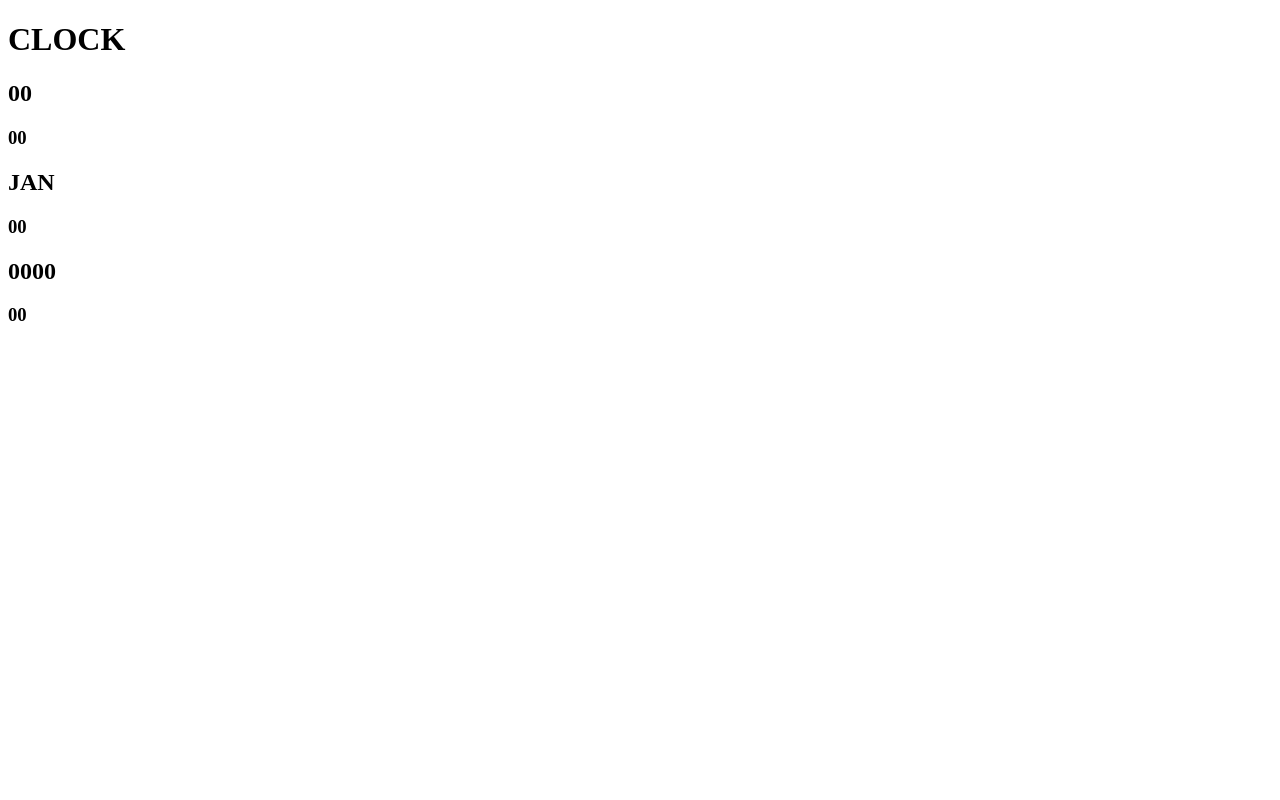
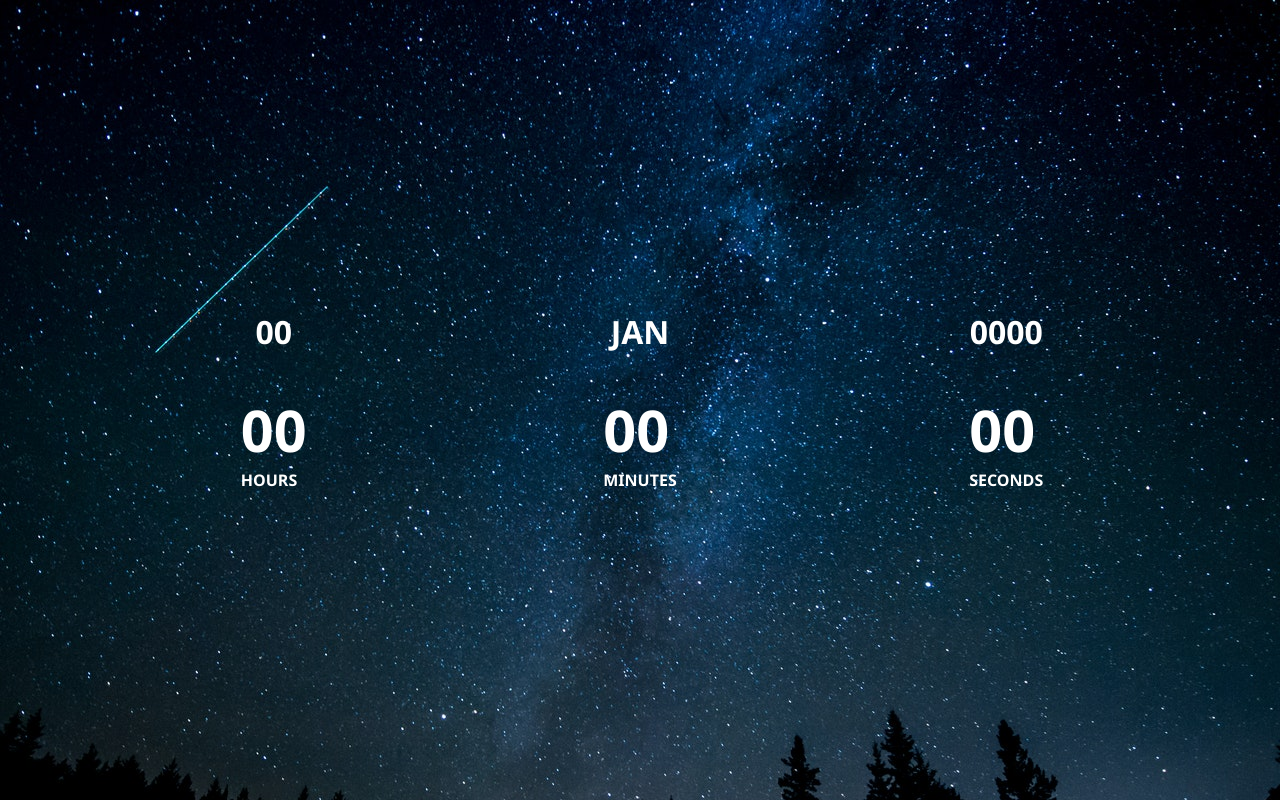
Before and after one commit to shyam500/Clock, a plain HTML site: page index.html in a window 1280 px wide. Drawn offline with Linux system fonts and the light colour scheme.

Commit message:
styling completed

```diff
--- a/index.html
+++ b/index.html
@@ -13,26 +13,26 @@
 </head>
 
 <body>
-    <header>
-        <h1>CLOCK</h1>
-    </header>
     <main>
         <section class="box">
-            <h2 id="day">00</h2>
-            <section>
+            <h2 class="up"  id="day">00</h2>
+            <section class="time">
                 <h1 id="hour">00</h1>
+                <h4>HOURS</h4>
             </section>
         </section>
         <section class="box">
-            <h2 id="month">JAN</h2>
-            <section>
+            <h2  class="up" id="month">JAN</h2>
+            <section class="time">
                 <h1 id="min">00</h1>
+                <h4>MINUTES</h4>
             </section>
         </section>
         <section class="box">
-            <h2 id="year">0000</h2>
-            <section>
+            <h2  class="up" id="year">0000</h2>
+            <section class="time">
                 <h1 id="sec">00</h1>
+                <h4>SECONDS</h4>
             </section>
         </section>
     </main>
--- a/styles/style.css
+++ b/styles/style.css
@@ -0,0 +1,48 @@
+:root{
+    --main_font:'poppins','Segoe UI', Tahoma, Verdana, sans-serif;
+}
+
+*{
+    padding: 0%;
+    margin: 0%;
+    box-sizing: border-box;
+}
+body{
+    min-height: 100vh;
+    max-width: 100vw;
+    display: flex;
+    justify-content: center;
+    align-items: center;
+    background: url('../images/bg.jpg');
+    color: white;
+}
+
+main{
+    width: 100vw;
+    display: flex;
+    justify-content: space-evenly;
+    align-items: center;
+    flex-direction: row;
+    flex-wrap: wrap;
+    font-family: var(--main_font);
+    padding: 0px 1.5rem;
+}
+
+.box{
+    min-width: 233px;
+    height: 250px;
+    display: flex;
+    justify-content: space-around;
+    align-items: center;
+    flex-direction: column;
+    margin: 2rem 0px;
+    padding: 1rem 0rem;
+}
+
+.up{
+    font-size: 2rem;
+}
+
+.time > h1{
+    font: normal bolder 3.6rem var(--main_font);
+}
```
Also changed, not shown: images/bg.jpg (added).
